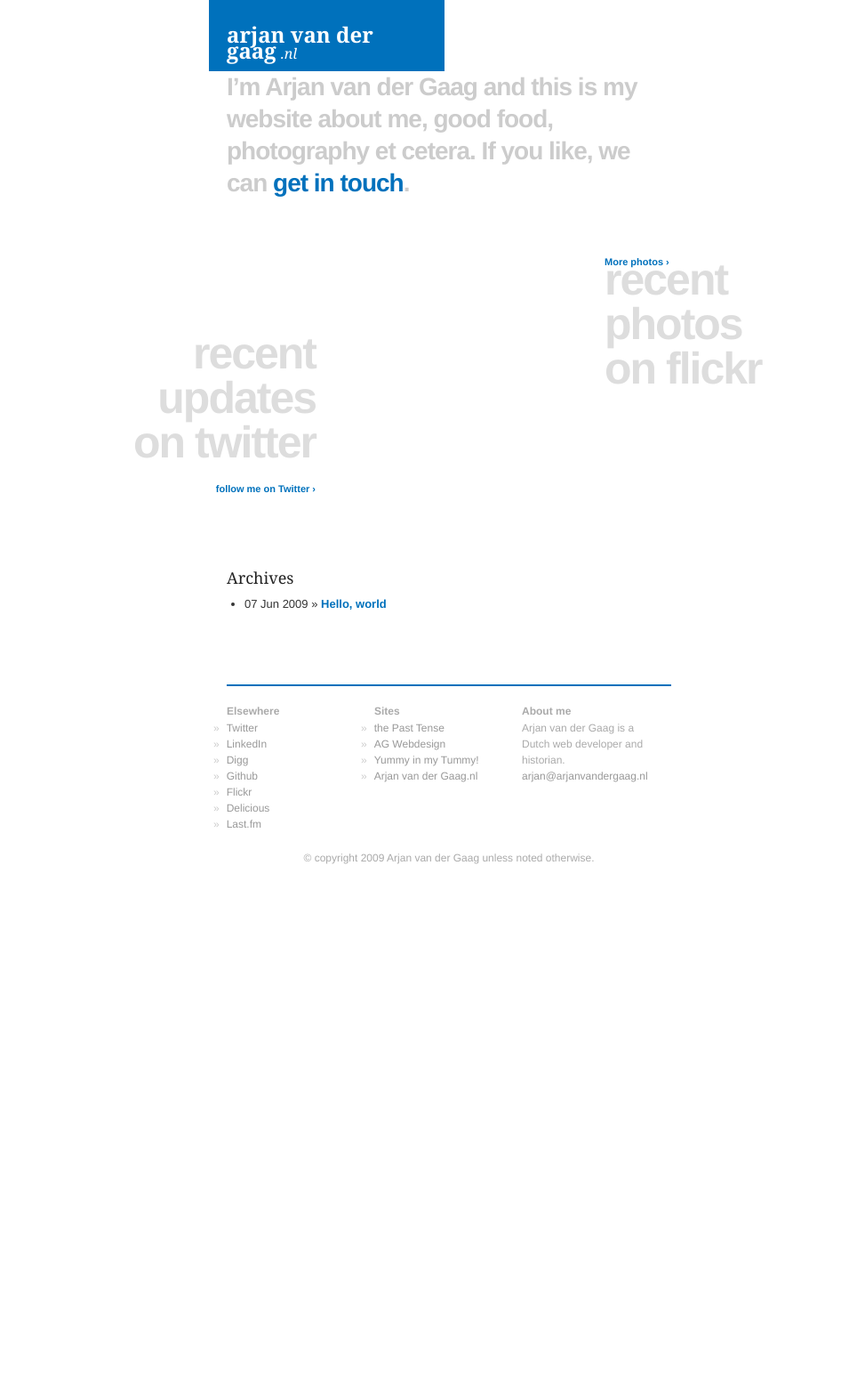
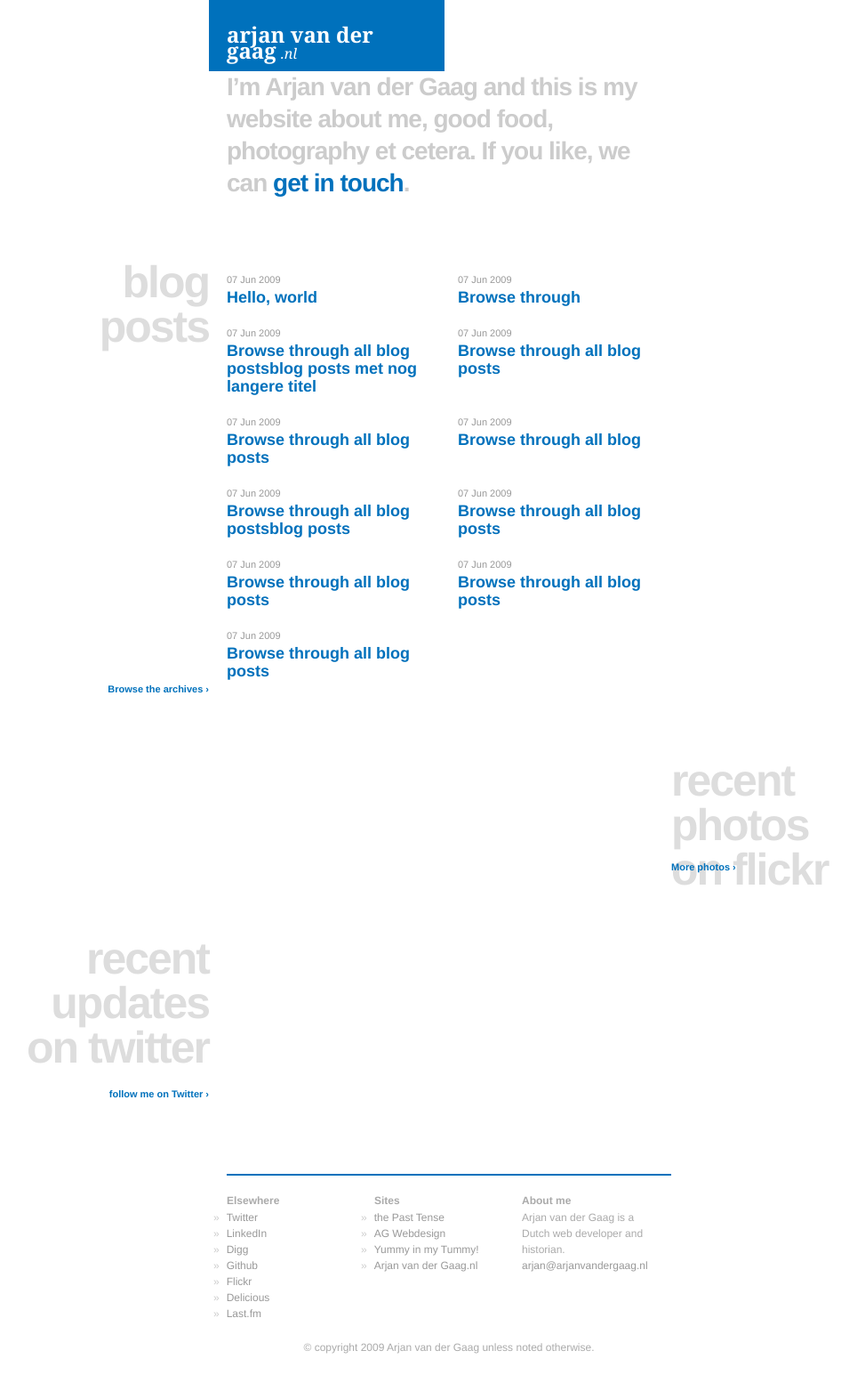
Before and after one commit to avdgaag/arjanvandergaag.nl, a Jekyll site: the page built from index.html, in a window 1280 px wide. Shown: the whole page at 89% size, without its empty margins (135-1099 px from the left). Built offline with Jekyll 4.4.1, drawn with Linux system fonts in a browser that asks for light colours; Markdown is read by kramdown in place of the engine named in the settings; before the commit the page ends 1013 px from its top, so only the background shows below that.

Commit message:
Adding archives on front page

```diff
--- a/_layouts/default.html
+++ b/_layouts/default.html
@@ -44,6 +44,9 @@
                 <div id="main">
                     {{ content }}
                 </div><!-- /main -->
+
+                {% if page.hide_sidebar != true %}
+                {% assign tweets = 1 %}
                 <div id="sidebar">
 
                     <div id="subscribe_module" class="module">
@@ -61,7 +64,7 @@
                             <h4>Currently on Twitter</h4>
                         </div>
                         <div class="body">
-                            <p>Lorem ipsum dolor sit amet, consectetur adipisicing elit, sed do eiusmod tempor incididunt ut labore et dolore magna aliqua.</p>
+                            <ul id="twitter_update_list"></ul>
                         </div>
                         <div class="footer">
                             <a href="http://twitter.com/avdgaag">More updates &rsaquo;</a>
@@ -69,6 +72,9 @@
                     </div><!-- /twitter_module -->
 
                 </div><!-- /sidebar -->
+                {% else %}
+                    {% assign tweets = 3 %}
+                {% endif %}
             </div><!-- /content -->
             <div id="footer">
                 <hr>
@@ -102,5 +108,8 @@
                 <p>&copy; copyright 2009 Arjan van der Gaag unless noted otherwise.</p>
             </div><!-- /footer -->
         </div><!-- /site -->
+
+        <script type="text/javascript" src="http://twitter.com/javascripts/blogger.js"></script>
+        <script type="text/javascript" src="http://twitter.com/statuses/user_timeline/avdgaag.json?callback=twitterCallback2&amp;count={{ tweets }}"></script>
     </body>
 </html>
--- a/assets/screen.css
+++ b/assets/screen.css
@@ -76,9 +76,6 @@ body {
 
 /* @group Sidebar */
 
-	.frontpage #sidebar {
-		display: none;
-	}
 
 	#sidebar {
 		background: #f6f6f6;
@@ -448,7 +445,13 @@ body {
 		text-align: right;
 	}
 
-	.module h2 {
+	/* @group Extra-large modules on the frontpage */
+
+		.module.xl {
+			margin: 80px 0;
+		}
+
+		.module.xl h2 {
 			font: bold 50px/50px Helvetica Neue, Arial, sans-serif;
 			margin: 0;
 			letter-spacing: -2px;
@@ -456,9 +459,39 @@ body {
 			text-transform: lowercase;
 		}
 
-	#twitter_module, #flickr_module {
-		margin: 80px 0;
+		.module.xl .header,
+		.module.xl .footer {
+			position: absolute;
+			width: 220px;
+			text-align: right;
+			right: 520px;
+			top: -12px;
 		}
+
+		.module.xl.alt .header,
+		.module.xl.alt .footer {
+			text-align: left;
+			left: 500px;
+		}
+
+		.module.xl .footer {
+			top: auto;
+			bottom: 0;
+		}
+
+		.module.xl .body {
+			min-height: 120px;
+		}
+
+		.module.xl .body:after {
+			content: ".";
+			clear: both;
+			height: 0px;
+			visibility: hidden;
+			display: block;
+		}
+
+	/* @end */
 
 	/* @group Subscribe module */
 
@@ -488,86 +521,79 @@ body {
 
 	/* @group Twitter module */
 
-		#twitter_module p {
+		#twitter_module li {
 			margin: 10px 0;
 			font-size: 11px;
 			line-height: 16px;
 		}
 
-		#twitter_module .body {
-			margin-left: 150px;
-		}
-
 		#twitter_module ul {
 			margin: 0;
 			list-style: none;
+		}
+
+		.frontpage #twitter_module .body {
 			min-height: 175px;
 		}
 
-		#twitter_module li {
+		.frontpage #twitter_module li {
 			margin: 20px 0;
+			font-size: 12px;
+			line-height: 20px;
 		}
 
-		#twitter_module .header,
-		#twitter_module .footer {
-			position: absolute;
-			width: 240px;
-			text-align: right;
-			right: 400px;
-			top: -12px;
+		.frontpage #twitter_module span {
+			background: #eee;
+			display: block;
+			padding: 5px;
+			-webkit-border-radius: 5px
 		}
 
-		#twitter_module .footer {
-			top: auto;
-			bottom: 0;
+		.frontpage #twitter_module .body a {
+			display: block;
+			padding: 5px 25px;
+		}
+
+		.frontpage #twitter_module li:nth-child(2) {
+			opacity: .75;
+		}
+
+		.frontpage #twitter_module li:nth-child(3) {
+			opacity: .5;
 		}
 
 	/* @end */
 
 	/* @group Flickr module */
 
-		#flickr_module .header,
-		#flickr_module .footer {
-			position: absolute;
-			width: 200px;
-			left: 425px;
-			top: -15px;
-		}
-
-		#flickr_module .footer {
-			top: auto;
-			bottom: 0;
-			text-align: left;
-		}
-
-		#flickr_module .body {
-			overflow: auto;
-			width: 395px;
-		}
-
 		#flickr_module .flickr_badge_image {
-			border: 1px solid #333;
-			width: 65px;
+			width: 87px;
 			float: left;
 			margin-right: 11px;
 		}
 
 		#flickr_module #flickr_badge_image1 {
-			width: 250px;
+			width: 320px;
 			margin-right: 10px;
 		}
 
 		#flickr_module #flickr_badge_image2,
 		#flickr_module #flickr_badge_image3 {
-			width: 116px;
+			width: 150px;
 			margin-bottom: 10px;
 		}
 
 		#flickr_module .flickr_badge_image a {
+			border: 1px solid #333;
 			display: block;
 			position: relative;
 			padding-bottom: 66%;
 			height: 0;
+			opacity: .75;
+		}
+
+		#flickr_module .flickr_badge_image a:hover {
+			opacity: 1;
 		}
 
 		#flickr_module .flickr_badge_image img {
@@ -580,5 +606,41 @@ body {
 
 	/* @end */
 
+	/* @group Archives module */
+
+		#archives_module ol {
+			list-style: none;
+			margin: 0 0 0 -20px;
+			font-size: 18px;
+		}
+
+		#archives_module span {
+			display: block;
+			font-size: 11px;
+			color: #999;
+		}
+
+		#archives_module li {
+			position: relative;
+			margin: 0 0 20px 20px;
+			width: 240px;
+			float: left;
+		}
+
+		#archives_module .body a {
+			display: block;
+			margin: -25px -5px -5px -5px;
+			padding: 25px 5px 5px 5px;
+			-webkit-border-radius: 5px;
+		}
+
+		#archives_module .body a:hover {
+			background: #f6f6f6;
+		}
+
+		#archives_module li:nth-child(2n+1) {
+			clear: left;
+		}
+	/* @end */
 
 /* @end */
--- a/index.html
+++ b/index.html
@@ -2,9 +2,36 @@
 layout: default
 title: Arjan van der Gaag
 kind: frontpage
+hide_sidebar: true
 ---
 
-<div id="flickr_module" class="module">
+<div id="archives_module" class="module xl">
+    <div class="header">
+        <h2>Blog posts</h2>
+    </div>
+    <div class="body">
+        <ol>
+        {% for post in site.posts %}
+            <li><span>{{ post.date | date_to_string }}</span> <a href="{{ post.url }}">{{post.title}}</a></li>
+        {% endfor %}
+            <li><span>07 Jun 2009</span> <a href="http://some-site.com/">Browse through</a></li>
+            <li><span>07 Jun 2009</span> <a href="http://some-site.com/">Browse through all blog postsblog posts met nog langere titel</a></li>
+            <li><span>07 Jun 2009</span> <a href="http://some-site.com/">Browse through all blog posts</a></li>
+            <li><span>07 Jun 2009</span> <a href="http://some-site.com/">Browse through all blog posts</a></li>
+            <li><span>07 Jun 2009</span> <a href="http://some-site.com/">Browse through all blog</a></li>
+            <li><span>07 Jun 2009</span> <a href="http://some-site.com/">Browse through all blog postsblog posts</a></li>
+            <li><span>07 Jun 2009</span> <a href="http://some-site.com/">Browse through all blog posts</a></li>
+            <li><span>07 Jun 2009</span> <a href="http://some-site.com/">Browse through all blog posts</a></li>
+            <li><span>07 Jun 2009</span> <a href="http://some-site.com/">Browse through all blog posts</a></li>
+            <li><span>07 Jun 2009</span> <a href="http://some-site.com/">Browse through all blog posts</a></li>
+        </ol>
+    </div>
+    <div class="footer">
+        <a href="/archives" title="Browse through all blog posts" rel="index">Browse the archives &rsaquo;</a>
+    </div>
+</div>
+
+<div id="flickr_module" class="module xl alt">
     <div class="header">
         <h2>Recent photos on Flickr</h2>
     </div>
@@ -16,7 +43,7 @@ kind: frontpage
     </div>
 </div>
 
-<div id="twitter_module" class="module">
+<div id="twitter_module" class="module xl">
     <div class="header">
         <h2>Recent updates on Twitter</h2>
     </div>
@@ -27,13 +54,3 @@ kind: frontpage
         <a href="http://twitter.com/avdgaag" title="Go visit my Twitter profile" rel="external me">follow me on Twitter &rsaquo;</a>
     </div>
 </div>
-
-<h2>Archives</h2>
-<ul>
-    {% for post in site.posts %}
-        <li><span>{{ post.date | date_to_string }}</span> &raquo; <a href="{{ post.url }}">{{post.title}}</a></li>
-    {% endfor %}
-</ul>
-
-<script type="text/javascript" src="http://twitter.com/javascripts/blogger.js"></script>
-<script type="text/javascript" src="http://twitter.com/statuses/user_timeline/avdgaag.json?callback=twitterCallback2&amp;count=3"></script>
```
Lines whose indentation alone changed are shown as unchanged.
